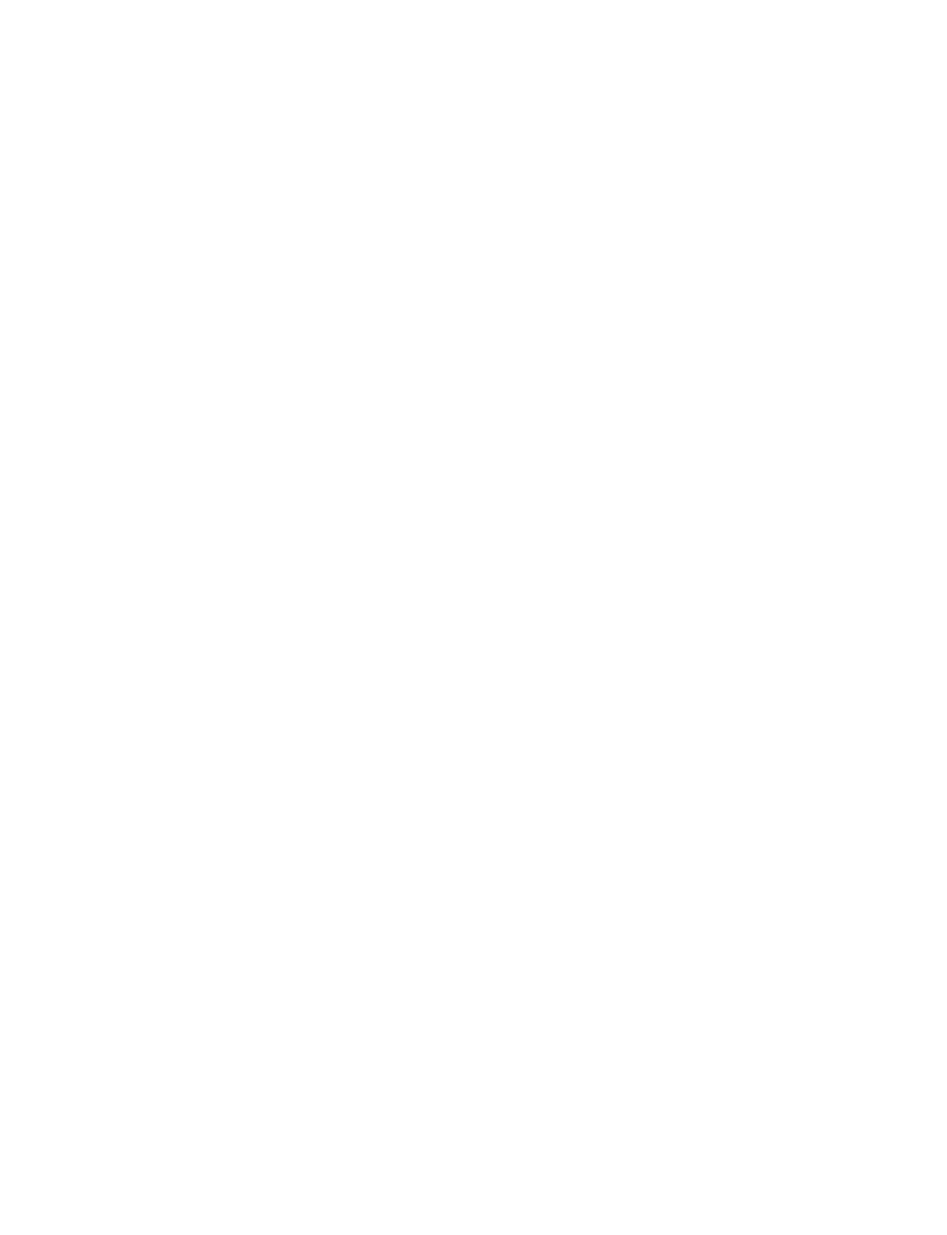
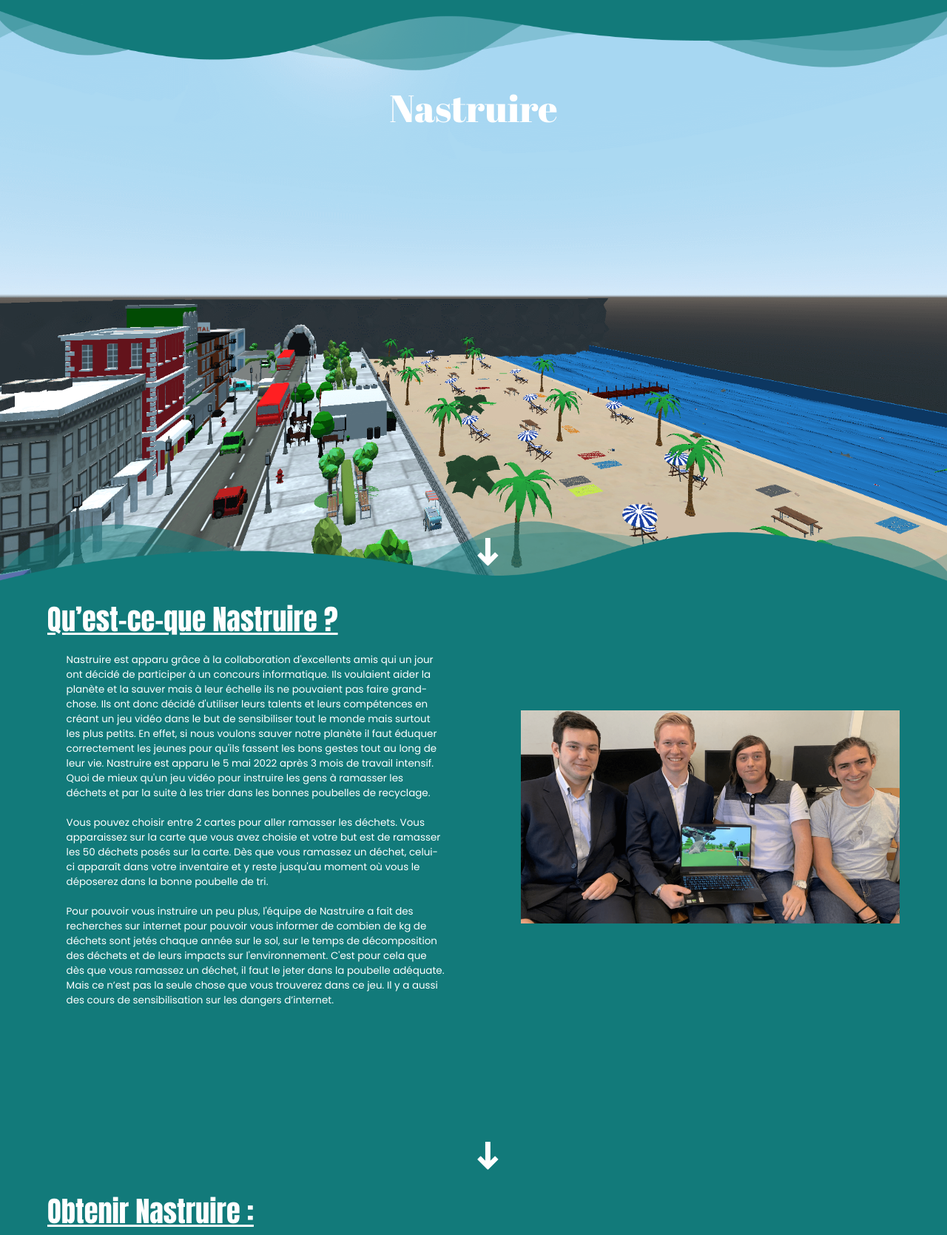
Before and after one commit to ThibaultLiotard/Nastruire-WebSite, a plain HTML site: page index.html in a window 1280 px wide. Shown: the top 1669 px of the page at 74% size. Before the commit the page ends 800 px from the top, so only its background shows below. Drawn offline with Linux system fonts and the light colour scheme.

Commit message:
add first part with first and second page

```diff
--- a/CSS/style.css
+++ b/CSS/style.css
@@ -0,0 +1,157 @@
+@font-face {
+    font-family: AbrilFatface;
+    src: url("../fonts/AbrilFatface-Regular.ttf");
+}
+
+@font-face {
+    font-family: Poppins;
+    src: url("../fonts/Poppins-Regular.ttf");
+}
+
+@font-face {
+    font-family: Anton;
+    src: url("../fonts/Anton-Regular.ttf");
+}
+
+* {
+    overflow: overlay;
+    overflow-x: hidden;
+}
+
+body {
+    background-color: #127A7A;
+}
+
+
+#firstPage {
+    width: 100vw;
+    height: 100vh;
+}
+
+#firstPage img {
+    width: 100%;
+}
+
+#firstPage #waves-1 {
+    transform: rotate(180deg);
+}
+
+
+#firstPage #backgroundMainPage {
+    position: absolute;
+    left: 0;
+    top: 0;
+    width: 100%;
+    height: 100%;
+}
+
+#firstPage #waves-2 {
+    position: absolute;
+    bottom: 0;
+    left: 0;
+}
+
+#firstPage #arrow {
+    position: absolute;
+    left: 0;
+    bottom: 2vh;
+    width: 3vw;
+    filter: invert();
+    left: 50%;
+    transform: rotate(90deg) translate(-50%);
+    transition: all 0.5s;
+}
+
+#firstPage #arrow:hover {
+    cursor: pointer;
+    transform: rotate(90deg) translate(-50%) scale(1.2);
+}
+
+#firstPage #mainTitle {
+    position: absolute;
+    font-family: AbrilFatface;
+    font-weight: 200;
+    color: white;
+    font-size: 4vw;
+    left: 50%;
+    transform: translate(-50%);
+}
+
+#secondPage {
+    width: 100vw;
+    height: 100vh;
+}
+
+#secondPage #mainTitle {
+    font-family: Anton;
+    color: white;
+    margin-left: 5vw;
+    margin-top: 1vh;
+    font-size: 3vw;
+    font-weight: 300;
+    text-decoration: underline;
+}
+
+#secondPage #arrow {
+    position: absolute;
+    left: 0;
+    bottom: -100vh;
+    width: 3vw;
+    filter: invert();
+    left: 50%;
+    transform: rotate(90deg) translate(-50%);
+    transition: all 0.5s;
+}
+
+#secondPage #arrow:hover {
+    cursor: pointer;
+    transform: rotate(90deg) translate(-50%) scale(1.2);
+}
+
+#secondPage p {
+    margin-left: 7vw;
+    margin-top: 2vh;
+    font-family: Poppins;
+    color: white;
+    font-size: 1.05vw;
+    width: 40vw;
+}
+
+#secondPage #grp_main{
+    position: absolute;
+    top: 120vh;
+    margin-left: 55vw;
+    width: 40vw;
+}
+
+
+#thirdPage {
+    width: 100vw;
+    height: 100vh;
+}
+
+#thirdPage #mainTitle {
+    font-family: Anton;
+    color: white;
+    margin-left: 5vw;
+    margin-top: 1vh;
+    font-size: 3vw;
+    font-weight: 300;
+    text-decoration: underline;
+}
+
+#thirdPage #arrow {
+    position: absolute;
+    left: 0;
+    bottom: -200vh;
+    width: 3vw;
+    filter: invert();
+    left: 50%;
+    transform: rotate(90deg) translate(-50%);
+    transition: all 0.5s;
+}
+
+#thirdPage #arrow:hover {
+    cursor: pointer;
+    transform: rotate(90deg) translate(-50%) scale(1.2);
+}
--- a/index.html
+++ b/index.html
@@ -1,5 +1,6 @@
 <!DOCTYPE html>
 <html lang="en">
+
 <head>
     <meta charset="UTF-8">
     <meta name="viewport" content="width=device-width, initial-scale=1.0">
@@ -13,8 +14,46 @@
     <link rel="stylesheet" href="./CSS/reset.css">
     <link rel="stylesheet" href="./CSS/style.css">
 </head>
+
 <body>
+    <nav></nav>
+    <div id="firstPage">
+        <img src="./assets/plage.png" alt="backgroundMainPage" id="backgroundMainPage">
+        <img src="./assets/waves.png" alt="waves" id="waves-1">
+        <img src="./assets/waves.png" alt="waves" id="waves-2">
+        <img src="./assets/arrow.svg" alt="arrow" id="arrow" onclick="goToSecondPage()">
+        <h1 id="mainTitle">Nastruire</h1>
+    </div>
+    <div id="secondPage">
+        <h1 id="mainTitle">Qu’est-ce-que Nastruire ?</h1>
+        <p>Nastruire est apparu grâce à la collaboration d'excellents amis qui un jour ont décidé de participer à un
+            concours informatique. Ils voulaient aider la planète et la sauver mais à leur échelle ils ne pouvaient pas
+            faire grand-chose. Ils ont donc décidé d'utiliser leurs talents et leurs compétences en créant un jeu vidéo
+            dans le but de sensibiliser tout le monde mais surtout les plus petits. En effet, si nous voulons sauver
+            notre planète il faut éduquer correctement les jeunes pour qu'ils fassent les bons gestes tout au long de
+            leur vie. Nastruire est apparu le 5 mai 2022 après 3 mois de travail intensif. Quoi de mieux qu'un jeu vidéo
+            pour instruire les gens à ramasser les déchets et par la suite à les trier dans les bonnes poubelles de
+            recyclage.<br><br>
+            Vous pouvez choisir entre 2 cartes pour aller ramasser les déchets. Vous apparaissez sur la carte que vous
+            avez choisie et votre but est de ramasser les 50 déchets posés sur la carte. Dès que vous ramassez un
+            déchet, celui-ci apparaît dans votre inventaire et y reste jusqu'au moment où vous le déposerez dans la
+            bonne poubelle de tri.<br><br>
+            Pour pouvoir vous instruire un peu plus, l'équipe de Nastruire a fait des recherches sur internet pour
+            pouvoir vous informer de combien de kg de déchets sont jetés chaque année sur le sol, sur le temps de
+            décomposition des déchets et de leurs impacts sur l'environnement. C'est pour cela que dès que vous ramassez
+            un déchet, il faut le jeter dans la poubelle adéquate.
+            Mais ce n’est pas la seule chose que vous trouverez dans ce jeu. Il y a aussi des cours de sensibilisation
+            sur les dangers d’internet.</p>
+        <img src="./assets/grp_main.png" alt="grp_main" id="grp_main">
+        <img src="./assets/arrow.svg" alt="arrow" id="arrow" onclick="goToThirdPage()">
+    </div>
+    <div id="thirdPage">
+        <h1 id="mainTitle">Obtenir Nastruire :</h1>
+
+        <img src="./assets/arrow.svg" alt="arrow" id="arrow">
+    </div>
 
     <script src="./index.js"></script>
 </body>
+
 </html>
--- a/index.js
+++ b/index.js
@@ -0,0 +1,11 @@
+function goToSecondPage(){
+    document
+    .querySelector("#secondPage")
+    .scrollIntoView({ behavior: "smooth", block: "start" });
+}
+
+function goToThirdPage(){
+    document
+    .querySelector("#thirdPage")
+    .scrollIntoView({ behavior: "smooth", block: "start" });
+}
```
Also changed, not shown: assets/arrow.svg (added), assets/grp_main.png (added), assets/plage.png (added), assets/waves.png (added), fonts/AbrilFatface-Regular.ttf (added), fonts/Anton-Regular.ttf (added), fonts/Poppins-Regular.ttf (added).
